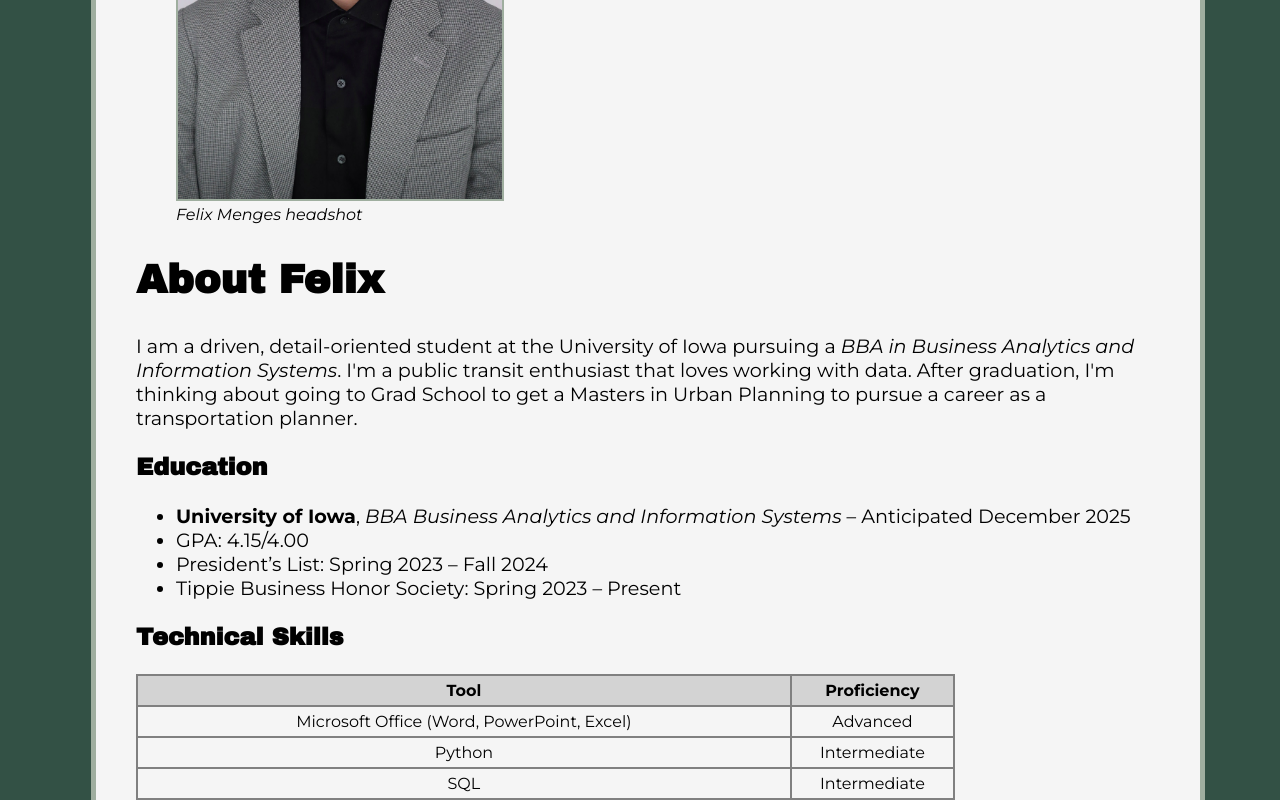
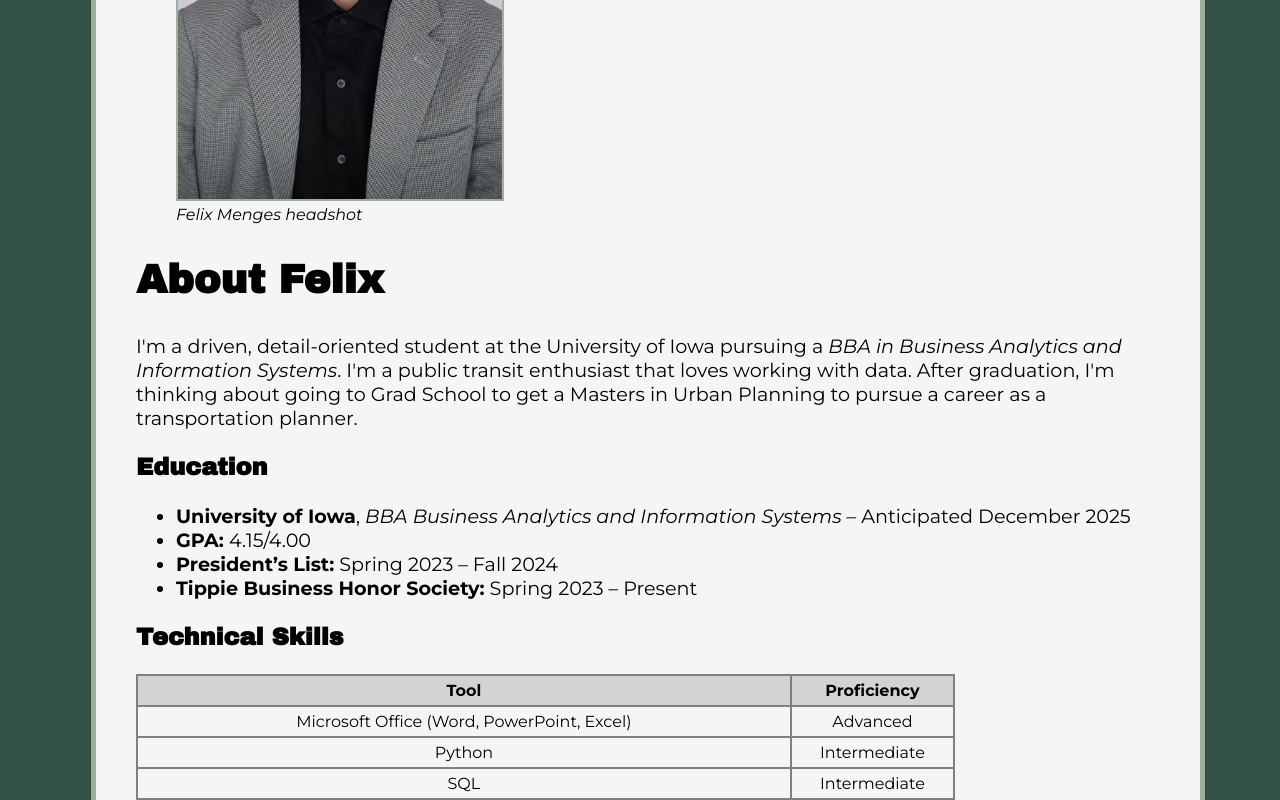
Before and after one commit to F-Menges/mnges_HW8, a plain HTML site: page index.html in a window 1280 px wide. Shown: the part 544-1344 px from the top of the page. Drawn offline with Linux system fonts and the light colour scheme; a web font is replaced by a local one.

Commit message:
Final tweaks
Bolded some text and fixed minor grammatical errors

```diff
--- a/index.html
+++ b/index.html
@@ -29,7 +29,7 @@
         <section id="about">
           <h2>About Felix</h2>
           <p>
-            I am a driven, detail-oriented student at the University of Iowa
+            I'm a driven, detail-oriented student at the University of Iowa
             pursuing a
             <span class="italic"
               >BBA in Business Analytics and Information Systems</span
@@ -49,9 +49,15 @@
               >
               – Anticipated December 2025
             </li>
-            <li>GPA: 4.15/4.00</li>
-            <li>President’s List: Spring 2023 – Fall 2024</li>
-            <li>Tippie Business Honor Society: Spring 2023 – Present</li>
+            <li><span class="bold">GPA:</span> 4.15/4.00</li>
+            <li>
+              <span class="bold">President’s List:</span> Spring 2023 – Fall
+              2024
+            </li>
+            <li>
+              <span class="bold">Tippie Business Honor Society:</span> Spring
+              2023 – Present
+            </li>
           </ul>
         </section>
         <section id="technical_skills">
```
